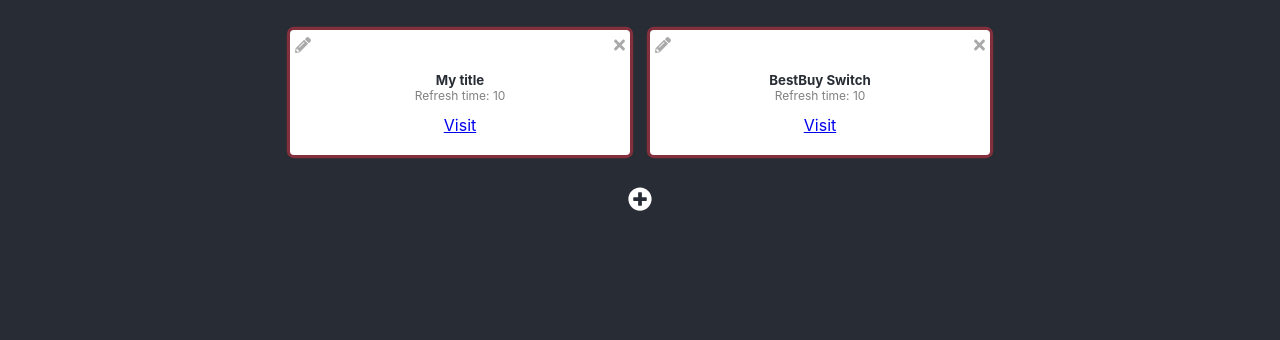
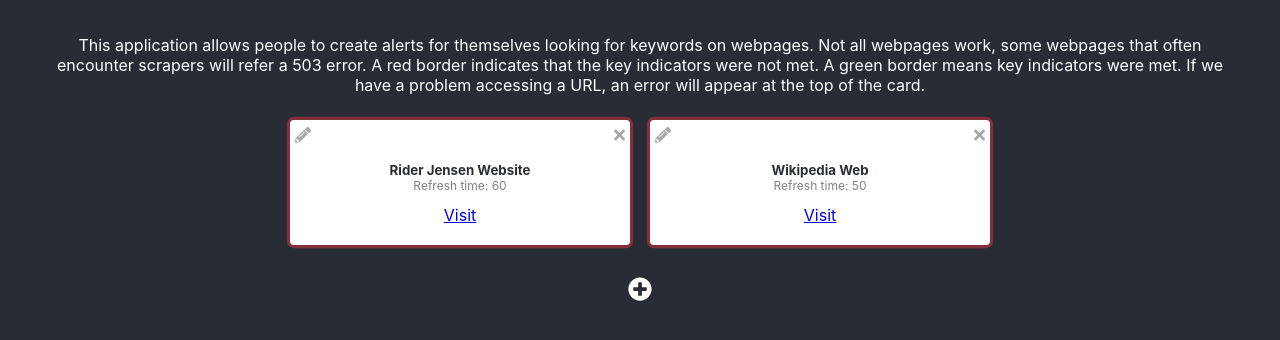
Before and after one commit to riderjensen/web-check, a React (Create React App) app: page / in a window 1280 px wide. Shown: the top 340 px of the page. Built offline with nearby package versions, Linux system fonts and the light colour scheme.

Commit message:
Adding some information to front

```diff
--- a/src/containers/home-container/HomeContainer.js
+++ b/src/containers/home-container/HomeContainer.js
@@ -36,6 +36,7 @@ class Home extends Component {
     render() {
         return (
             <div className="home-container">
+                <p style={{color: '#fff', maxWidth: '1200px', margin: '15px auto'}}>This application allows people to create alerts for themselves looking for keywords on webpages. Not all webpages work, some webpages that often encounter scrapers will refer a 503 error. A red border indicates that the key indicators were not met. A green border means key indicators were met. If we have a problem accessing a URL, an error will appear at the top of the card.</p>
                 <div className="card-container">
                 {this.props.trackers.map(track => {
                     return <Card {...track} key={track.id} />
--- a/src/store/reducers/index.js
+++ b/src/store/reducers/index.js
@@ -4,21 +4,34 @@ const initialState = {
 	trackers: [
 		{
 			id: 1,
-			title: "My title",
-			url: 'https://google.com',
-			timeout: 10,
+			title: "Rider Jensen Website",
+			url: 'https://riderjensen.com',
+			timeout: 60,
 			indicators: [
+				{
+					id: 12,
+					filter: 'includes',
+					phrase: 'human touch'
+				}
 
-			]
+			],
+			achieved: false,
+			error: false
 		},
 		{
 			id: 2,
-			title: "BestBuy Switch",
-			url: 'https://google.com',
-			timeout: 10,
+			title: "Wikipedia Web",
+			url: 'https://en.wikipedia.org/wiki/Web_development',
+			timeout: 50,
 			indicators: [
-
-			]
+				{
+					id: 12,
+					filter: 'includes',
+					phrase: 'french fries'
+				}
+			],
+			achieved: false,
+			error: false
 		},
 	]
   }
```
Also changed, not shown: 1 other file (tests, documents, lock files or other folders).
